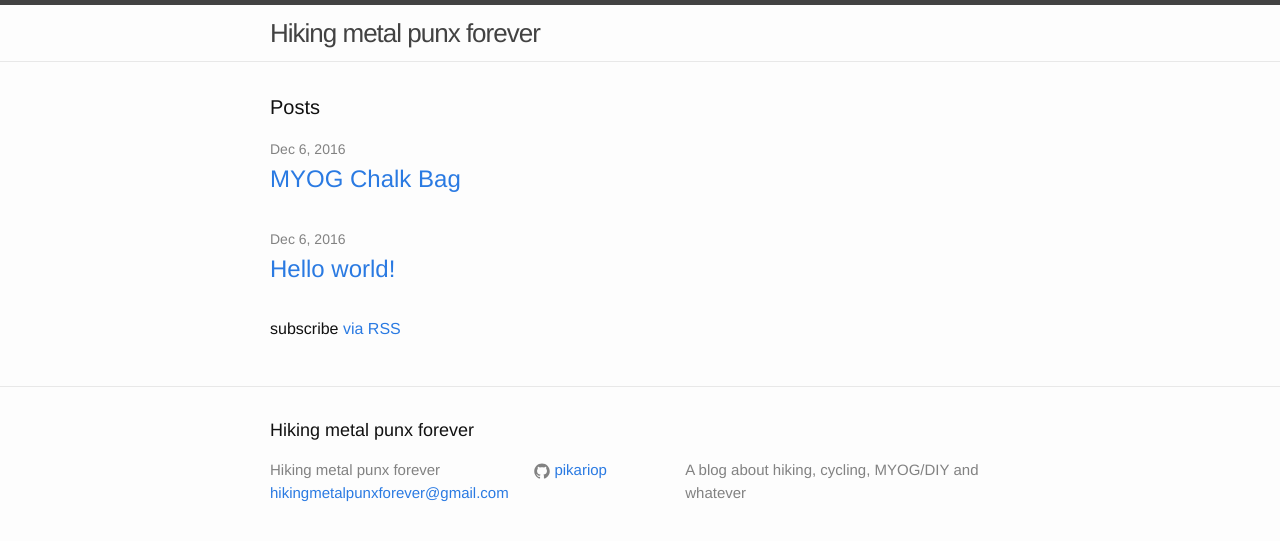
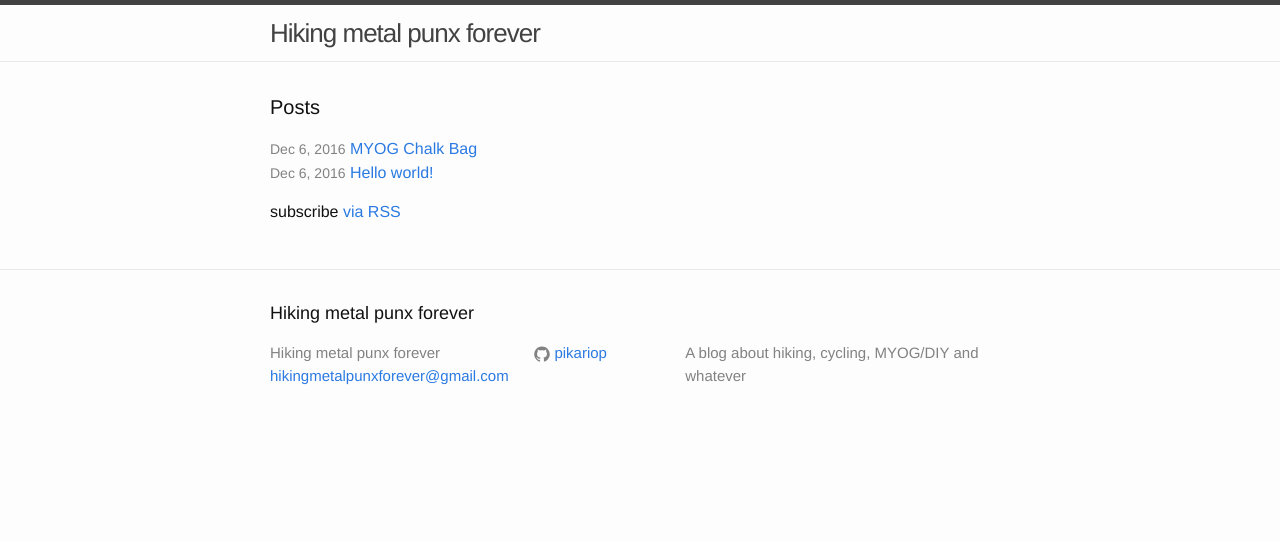
Before and after one commit to pikariop/pikariop.github.io, a Jekyll site: the page built from index.html, in a window 1280 px wide. Shown: the top 541 px of the page. Built offline with Jekyll 4.4.1, drawn with Linux system fonts in a browser that asks for light colours.

Commit message:
Minimalize

```diff
--- a/_sass/_layout.scss
+++ b/_sass/_layout.scss
@@ -172,10 +172,6 @@
 .post-list {
     margin-left: 0;
     list-style: none;
-
-    > li {
-        margin-bottom: $spacing-unit;
-    }
 }
 
 .post-meta {
@@ -183,10 +179,6 @@
     color: $grey-color;
 }
 
-.post-link {
-    display: block;
-    font-size: 24px;
-}
 
 
 
--- a/index.html
+++ b/index.html
@@ -10,10 +10,7 @@ layout: default
     {% for post in site.posts %}
       <li>
         <span class="post-meta">{{ post.date | date: "%b %-d, %Y" }}</span>
-
-        <h2>
-          <a class="post-link" href="{{ post.url | prepend: site.baseurl }}">{{ post.title }}</a>
-        </h2>
+        <a class="post-link" href="{{ post.url | prepend: site.baseurl }}">{{ post.title }}</a>
       </li>
     {% endfor %}
   </ul>
```
